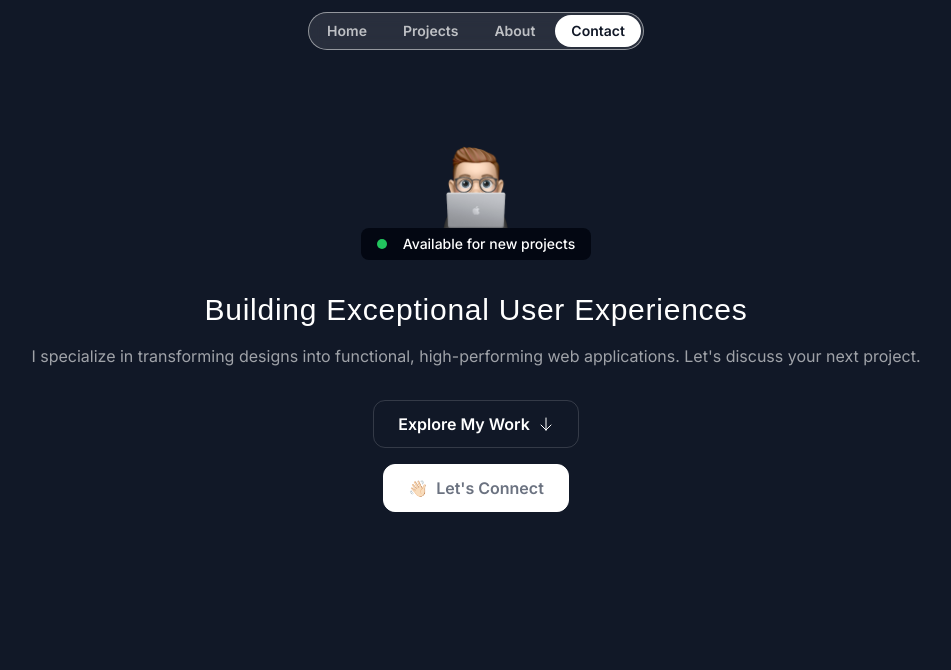
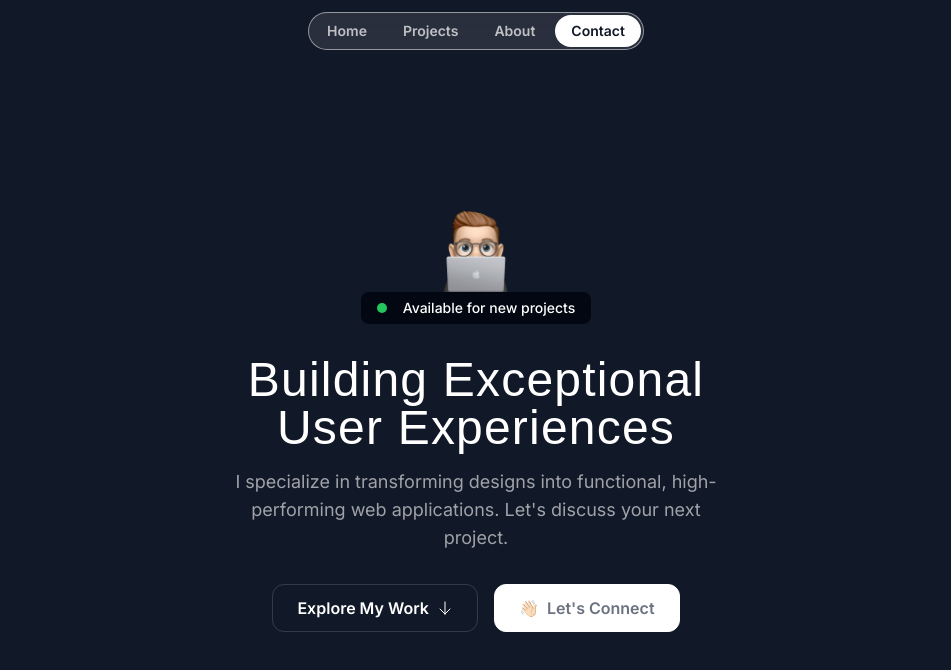
Before and after one commit to janjaw007/Portfolio_Chayanit, a Next.js app: page / in a window 1280 px wide. Shown: the top 670 px of the page, without its empty margins (164-1115 px from the left). Built offline with nearby package versions, Linux system fonts and the light colour scheme; a web font is replaced by a local one.

Commit message:
hero-section tablet size finish

```diff
--- a/src/sections/Hero.tsx
+++ b/src/sections/Hero.tsx
@@ -4,7 +4,7 @@
 
 export const HeroSection = () => {
   return (
-    <div className="py-32">
+    <div className="py-32 md:py-48">
       <div className="container">
         <div className="flex flex-col items-center">
           <Image
@@ -20,14 +20,16 @@
           </div>
         </div>
 
-        <h1 className="font-serif text-3xl text-center mt-8 tracking-wide">
-          Building Exceptional User Experiences
-        </h1>
-        <p className="mt-4 text-center text-white/60">
-          I specialize in transforming designs into functional, high-performing
-          web applications. Let's discuss your next project.
-        </p>
-        <div className="flex flex-col items-center mt-8 gap-4">
+        <div className="max-w-lg mx-auto">
+          <h1 className="md:text-5xl font-serif text-3xl text-center mt-8 tracking-wide">
+            Building Exceptional User Experiences
+          </h1>
+          <p className="mt-4 text-center text-white/60 md:text-lg">
+            I specialize in transforming designs into functional,
+            high-performing web applications. Let's discuss your next project.
+          </p>
+        </div>
+        <div className="flex flex-col md:flex-row justify-center items-center mt-8 gap-4">
           <button
             type="button"
             className=" inline-flex items-center gap-2 border border-white/15 px-6 h-12 rounded-xl"
```
